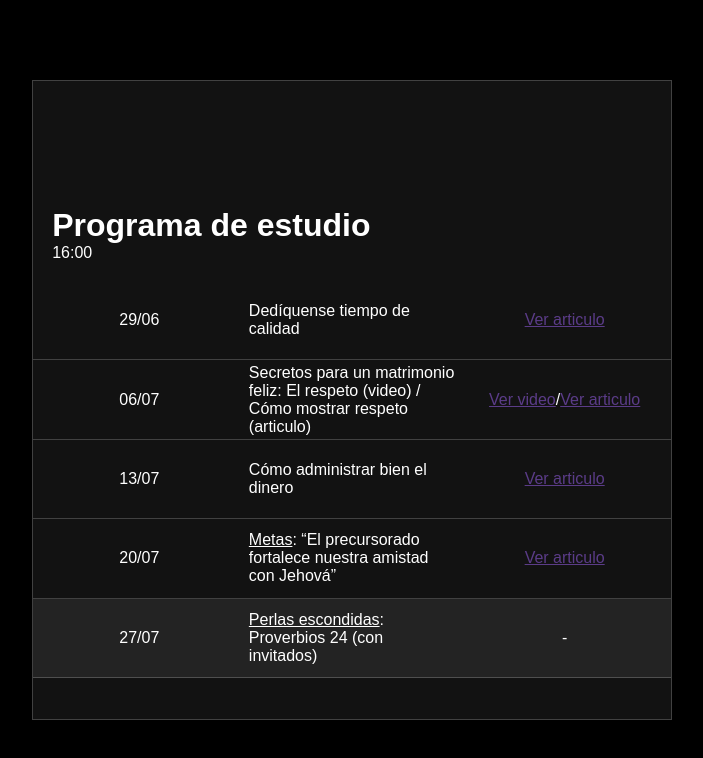
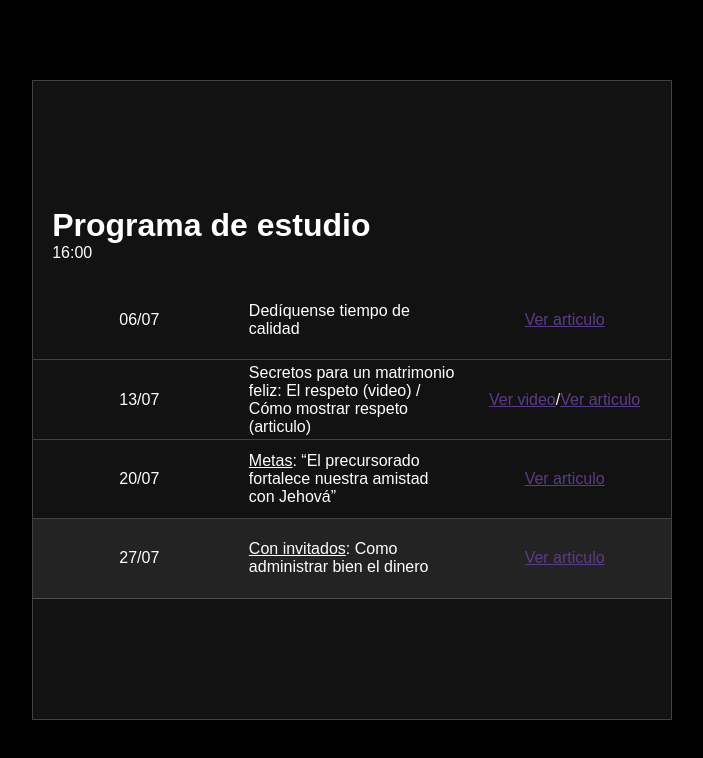
Before and after one commit to Elihuvb/estudio, a React (Vite) app: page / in a window 1280 px wide. Shown: the top 758 px of the page, without its empty margins (288-991 px from the left). Built offline with nearby package versions, Linux system fonts and the light colour scheme.

Commit message:
app.jsx modified

```diff
--- a/src/App.jsx
+++ b/src/App.jsx
@@ -17,7 +17,7 @@ function App() {
         </li>
         <ul>
           <li>
-            <div className='date'>29/06</div>
+            <div className='date'>06/07</div>
             <div>
               <p className='title'>Dedíquense tiempo de calidad</p>
             </div>
@@ -25,16 +25,11 @@ function App() {
             </div>
           </li>
           <li>
-            <div className='date'>06/07</div>
+            <div className='date'>13/07</div>
             <div><p className='title'>Secretos para un matrimonio feliz: El respeto (video) / Cómo mostrar respeto (articulo)</p></div>
             <div className='date'>
               <a href="https://www.jw.org/es/biblioteca/videos/#es/mediaitems/SeriesHappyMarriage/pub-jwb-110_4_VIDEO" target="_blank" rel="noopener noreferrer">Ver video</a> / <a href="https://www.jw.org/es/biblioteca/revistas/despertad-2016-numero6-diciembre/como-mostrar-respeto/" target="_blank" rel="noopener noreferrer">Ver articulo</a>
             </div>
-          </li>
-          <li>
-            <div className='date'>13/07</div>
-            <div><p className='title'>Cómo administrar bien el dinero</p></div>
-            <div><a href="https://www.jw.org/es/biblioteca/revistas/wp20090801/administrar-dinero/" target="_blank" rel="noopener noreferrer">Ver articulo</a></div>
           </li>
           <li>
             <div className='date'>20/07</div>
@@ -43,8 +38,8 @@ function App() {
           </li>
           <li>
             <div className='date'>27/07</div>
-            <div><p className='title'><span>Perlas escondidas</span>: Proverbios 24 (con invitados)</p></div>
-            <div className='date'>-</div>
+            <div><p className='title'><span>Con invitados</span>: Como administrar bien el dinero</p></div>
+            <div><a href="https://www.jw.org/es/biblioteca/revistas/wp20090801/administrar-dinero/" target="_blank" rel="noopener noreferrer">Ver articulo</a></div>
           </li>
         </ul>
       </ul>
```
